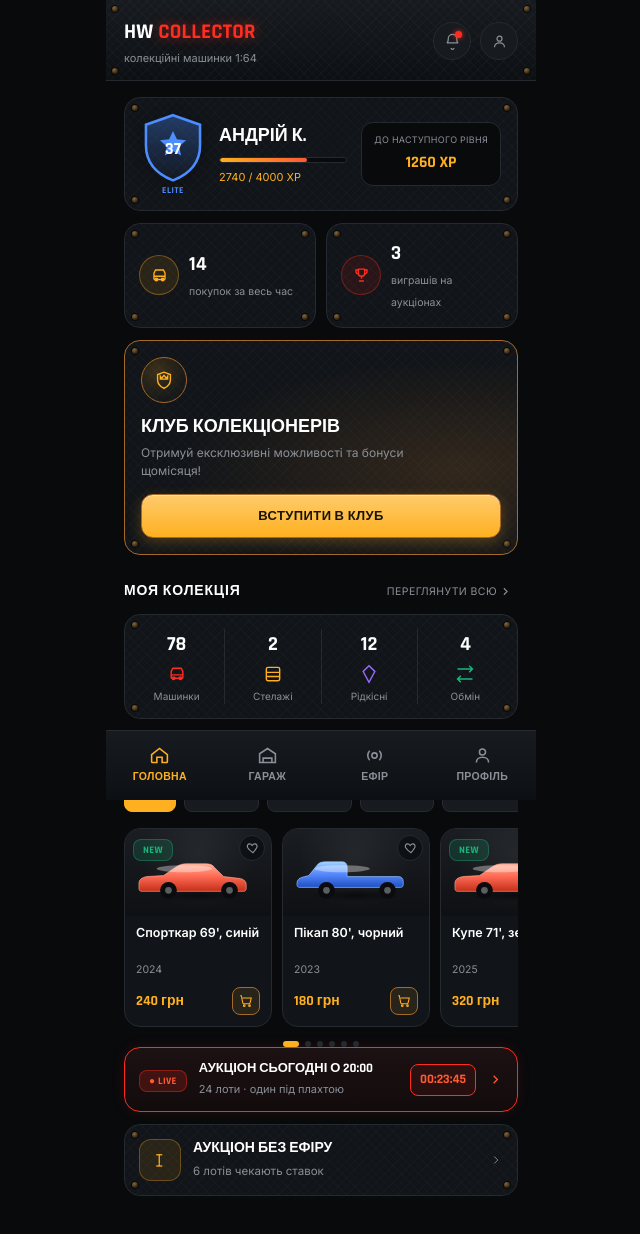
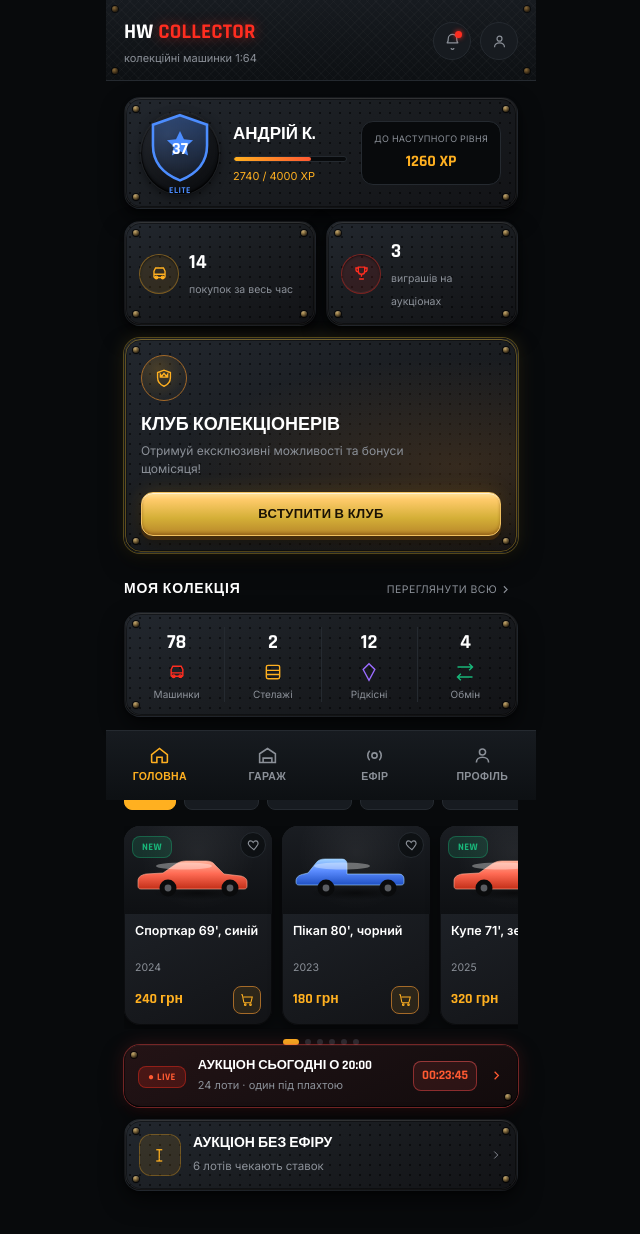
Before and after one commit to Roman-star777/HW-Collector, a React (Vite) app: page / in a window 1280 px wide. Shown: the top 1234 px of the page, without its empty margins (319-959 px from the left). Built offline with nearby package versions, Linux system fonts and the light colour scheme.

Commit message:
Add files via upload

```diff
--- a/src/components/AuctionCard.css
+++ b/src/components/AuctionCard.css
@@ -1,14 +1,31 @@
 .auction-row {
+  position: relative;
   display: flex;
   align-items: center;
   gap: 12px;
-  border: 1px solid var(--red);
   border-radius: var(--radius-lg);
-  background: linear-gradient(180deg, #1c1113, #120b0c);
+  background: linear-gradient(155deg, #241315 0%, #1a1012 45%, #120b0c 100%);
   padding: 12px 14px;
   cursor: pointer;
-  box-shadow: 0 0 14px rgba(255, 45, 32, 0.12);
+  box-shadow:
+    inset 0 1px 0 rgba(255, 150, 140, 0.12),
+    inset 0 -1px 0 rgba(0, 0, 0, 0.6),
+    inset 0 0 0 1px rgba(0, 0, 0, 0.5),
+    0 0 0 1px rgba(255, 77, 77, 0.4),
+    0 0 18px rgba(255, 77, 77, 0.16),
+    0 10px 22px rgba(0, 0, 0, 0.55);
 }
+.auction-row__rivet {
+  position: absolute;
+  width: 6px;
+  height: 6px;
+  border-radius: 50%;
+  background: radial-gradient(circle at 35% 30%, #c9a866, #2a2010 75%);
+  box-shadow: 0 0 0 1px rgba(0, 0, 0, 0.7), 0 1px 1px rgba(255, 255, 255, 0.15) inset;
+}
+.auction-row__rivet--tl { top: 7px; left: 7px; }
+.auction-row__rivet--br { bottom: 7px; right: 7px; }
+
 .auction-row__text {
   flex: 1;
   min-width: 0;
@@ -26,14 +43,14 @@
 }
 .auction-row__timer {
   flex: none;
-  border: 1px solid var(--red);
   border-radius: var(--radius-sm);
   padding: 5px 9px;
   font-family: var(--font-display);
   font-weight: 700;
   font-size: 13px;
   color: var(--red-light);
-  background: rgba(255, 45, 32, 0.08);
+  background: rgba(255, 77, 77, 0.1);
+  box-shadow: inset 0 0 0 1px rgba(255, 77, 77, 0.45), inset 0 1px 0 rgba(255, 255, 255, 0.08);
 }
 .auction-row__chevron {
   flex: none;
--- a/src/components/AuctionCard.tsx
+++ b/src/components/AuctionCard.tsx
@@ -14,6 +14,8 @@ interface AuctionCardProps {
 export function AuctionCard({ title, subtitle, timer, onClick }: AuctionCardProps) {
   return (
     <div className="auction-row" onClick={onClick}>
+      <span className="auction-row__rivet auction-row__rivet--tl" />
+      <span className="auction-row__rivet auction-row__rivet--br" />
       <div className="auction-row__badge">
         <Badge variant="live">● Live</Badge>
       </div>
--- a/src/screens/Home.css
+++ b/src/screens/Home.css
@@ -16,7 +16,8 @@
   display: block;
   font-family: var(--font-display);
   font-weight: 700;
-  font-size: 18px;
+  white-space: nowrap;
+  font-size: 17px;
   text-transform: uppercase;
   margin-bottom: 8px;
 }
@@ -73,6 +74,7 @@
   display: grid;
   place-items: center;
   border: 1px solid;
+  box-shadow: inset 0 1px 2px rgba(0, 0, 0, 0.5), inset 0 -1px 0 rgba(255, 255, 255, 0.06);
 }
 .stat-card2__icon svg {
   width: 19px;
@@ -151,20 +153,34 @@
   max-width: 75%;
 }
 .club-card2__btn {
+  position: relative;
   display: block;
   width: 100%;
   margin-top: 14px;
-  border: 1px solid var(--border-active);
+  border: 1px solid #f0c060;
   border-radius: var(--radius-md);
   padding: 13px;
-  background: linear-gradient(180deg, #ffcb6b, var(--accent));
+  background: linear-gradient(180deg, #ffe29a 0%, #ffcb6b 15%, var(--metal-gold) 60%, #b8862a 100%);
   color: #1a1305;
   font-family: var(--font-display);
   font-weight: 700;
   font-size: 13px;
   letter-spacing: 0.03em;
   text-transform: uppercase;
-  box-shadow: inset 0 1px 0 rgba(255, 255, 255, 0.4), 0 4px 14px rgba(255, 176, 32, 0.25);
+  box-shadow:
+    inset 0 1px 0 rgba(255, 255, 255, 0.6),
+    inset 0 -2px 3px rgba(120, 70, 10, 0.5),
+    0 4px 0 rgba(90, 55, 10, 0.6),
+    0 8px 16px rgba(0, 0, 0, 0.5),
+    0 0 20px rgba(255, 176, 32, 0.2);
+}
+.club-card2__btn:active {
+  transform: translateY(2px);
+  box-shadow:
+    inset 0 1px 0 rgba(255, 255, 255, 0.6),
+    inset 0 -1px 2px rgba(120, 70, 10, 0.5),
+    0 2px 0 rgba(90, 55, 10, 0.6),
+    0 4px 10px rgba(0, 0, 0, 0.5);
 }
 
 /* ---- Section head with link ---- */
@@ -252,11 +268,14 @@
   position: relative;
   flex: none;
   width: 148px;
-  border: 1px solid var(--border-default);
   border-radius: var(--radius-lg);
-  background: var(--bg-surface);
+  background: linear-gradient(155deg, var(--metal-3), var(--metal-1));
   overflow: hidden;
   cursor: pointer;
+  box-shadow:
+    inset 0 1px 0 rgba(255, 255, 255, 0.07),
+    inset 0 0 0 1px rgba(0, 0, 0, 0.5),
+    0 6px 14px rgba(0, 0, 0, 0.45);
 }
 .product-card2__new {
   position: absolute;
@@ -404,3 +423,22 @@
   fill: none;
   stroke-width: 1.6;
 }
+
+/* ---- Металева підкладка під LevelBadge (тільки Home; сам
+   компонент LevelBadge спільний з Profile і не змінюється) ---- */
+.level-plate {
+  position: relative;
+  flex: none;
+  width: 78px;
+  height: 82px;
+  display: grid;
+  place-items: center;
+  border-radius: 50%;
+  background: radial-gradient(circle at 35% 28%, #2c3038, #0e1013 72%);
+  box-shadow:
+    inset 0 1px 0 rgba(255, 255, 255, 0.1),
+    inset 0 -2px 3px rgba(0, 0, 0, 0.7),
+    inset 0 0 0 1px rgba(0, 0, 0, 0.5),
+    0 0 0 1px rgba(255, 255, 255, 0.05),
+    0 4px 10px rgba(0, 0, 0, 0.5);
+}
--- a/src/screens/Home.tsx
+++ b/src/screens/Home.tsx
@@ -34,7 +34,9 @@ export function Home() {
       {/* Картка гравця */}
       <div className="metal-panel player-card2">
         <Rivets />
-        <LevelBadge level={CURRENT_LEVEL} size="md" />
+        <div className="level-plate">
+          <LevelBadge level={CURRENT_LEVEL} size="md" />
+        </div>
         <div className="player-card2__mid">
           <b>Андрій К.</b>
           <ProgressBar value={(XP_CURRENT / XP_NEXT) * 100} variant="primary" />
--- a/src/screens/metal-panel.css
+++ b/src/screens/metal-panel.css
@@ -1,18 +1,77 @@
-/* Спільний "індустріальний метал" вигляд — заклепки по кутах +
-   ледь помітна діамантова текстура. Використовується тільки на
-   Home screen (референс), інші екрани не чіпаються. */
+/* ============================================================
+   МЕТАЛЕВА ПАНЕЛЬ — матеріальна система Home screen (референс
+   91E9D4EF, design system). Шари: фон-метал → фаска (bevel) →
+   текстура → підсвітка країв → зовнішня тінь. Не просто рамка —
+   кожен шар додає окрему властивість, разом дають фізичну глибину.
+   Тільки для Home screen, інші екрани не чіпаються.
+   ============================================================ */
+
+:root {
+  --metal-1: #121316;
+  --metal-2: #1a1d21;
+  --metal-3: #22272e;
+  --metal-gold: #d4af37;
+  --metal-red: #ff4d4d;
+  --metal-red-dim: #aa3f46;
+  --rivet-light: #c9a866;
+  --rivet-dark: #2a2010;
+}
 
 .metal-panel {
   position: relative;
-  background-color: var(--bg-surface);
-  background-image:
-    repeating-linear-gradient(45deg, rgba(255,255,255,.015) 0, rgba(255,255,255,.015) 1px, transparent 1px, transparent 6px),
-    repeating-linear-gradient(-45deg, rgba(255,255,255,.015) 0, rgba(255,255,255,.015) 1px, transparent 1px, transparent 6px);
-  border: 1px solid var(--border-default);
   border-radius: var(--radius-lg);
+  background:
+    /* перфорація — ледь помітні дірки */
+    radial-gradient(circle, rgba(0,0,0,.5) 1px, transparent 1px) 0 0/10px 10px,
+    /* фаска: світліше зверху-зліва, темніше знизу-справа */
+    linear-gradient(155deg, var(--metal-3) 0%, var(--metal-2) 45%, var(--metal-1) 100%);
+  border: 1px solid #05060700;
+  box-shadow:
+    /* внутрішня підсвітка верхнього краю (bevel highlight) */
+    inset 0 1px 0 rgba(255,255,255,.09),
+    /* внутрішня тінь нижнього краю (bevel shadow) */
+    inset 0 -1px 0 rgba(0,0,0,.6),
+    /* внутрішня тінь по периметру — відчуття заглибленої панелі */
+    inset 0 0 0 1px rgba(0,0,0,.5),
+    /* зовнішня тінь — панель фізично піднята над фоном */
+    0 10px 22px rgba(0,0,0,.55),
+    0 2px 4px rgba(0,0,0,.4);
 }
+/* тонка металева рамка поверх фаски */
+.metal-panel::before {
+  content: '';
+  position: absolute;
+  inset: 0;
+  border-radius: inherit;
+  border: 1px solid rgba(255,255,255,.06);
+  box-shadow: inset 0 0 0 1px rgba(0,0,0,.4);
+  pointer-events: none;
+}
+
 .metal-panel--gold {
-  border-color: var(--border-active);
+  box-shadow:
+    inset 0 1px 0 rgba(255,214,140,.14),
+    inset 0 -1px 0 rgba(0,0,0,.6),
+    inset 0 0 0 1px rgba(0,0,0,.5),
+    0 0 0 1px rgba(212,175,55,.35),
+    0 0 18px rgba(212,175,55,.14),
+    0 10px 22px rgba(0,0,0,.55);
+}
+.metal-panel--gold::before {
+  border-color: rgba(212,175,55,.4);
+}
+
+.metal-panel--live {
+  box-shadow:
+    inset 0 1px 0 rgba(255,150,140,.12),
+    inset 0 -1px 0 rgba(0,0,0,.6),
+    inset 0 0 0 1px rgba(0,0,0,.5),
+    0 0 0 1px rgba(255,77,77,.4),
+    0 0 18px rgba(255,77,77,.16),
+    0 10px 22px rgba(0,0,0,.55);
+}
+.metal-panel--live::before {
+  border-color: rgba(255,77,77,.45);
 }
 
 .rivet {
@@ -20,11 +79,15 @@
   width: 6px;
   height: 6px;
   border-radius: 50%;
-  background: radial-gradient(circle at 35% 30%, #8a6a38, #2a1f10 70%);
-  box-shadow: 0 0 0 1px rgba(0,0,0,.6);
+  background: radial-gradient(circle at 35% 30%, var(--rivet-light), var(--rivet-dark) 75%);
+  box-shadow:
+    0 0 0 1px rgba(0,0,0,.7),
+    0 1px 1px rgba(255,255,255,.15) inset,
+    0 1px 2px rgba(0,0,0,.5);
   pointer-events: none;
+  z-index: 1;
 }
-.rivet--tl { top: 7px; left: 7px; }
-.rivet--tr { top: 7px; right: 7px; }
-.rivet--bl { bottom: 7px; left: 7px; }
-.rivet--br { bottom: 7px; right: 7px; }
+.rivet--tl { top: 8px; left: 8px; }
+.rivet--tr { top: 8px; right: 8px; }
+.rivet--bl { bottom: 8px; left: 8px; }
+.rivet--br { bottom: 8px; right: 8px; }
```
